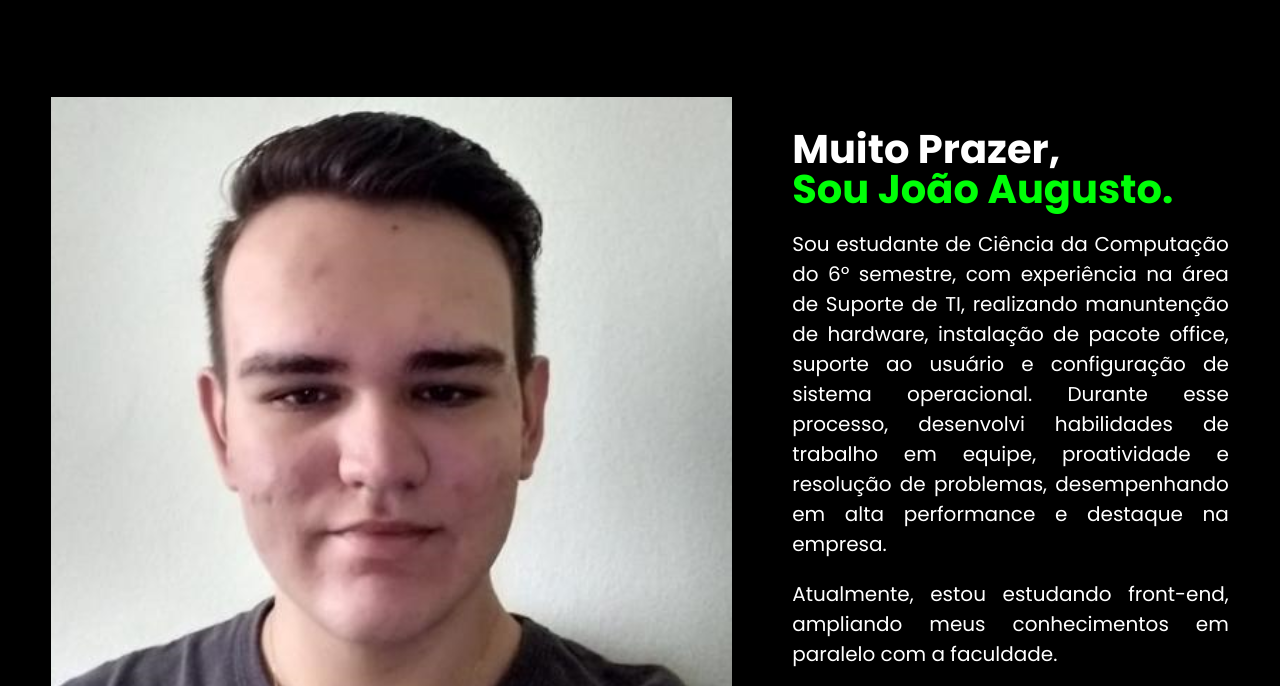
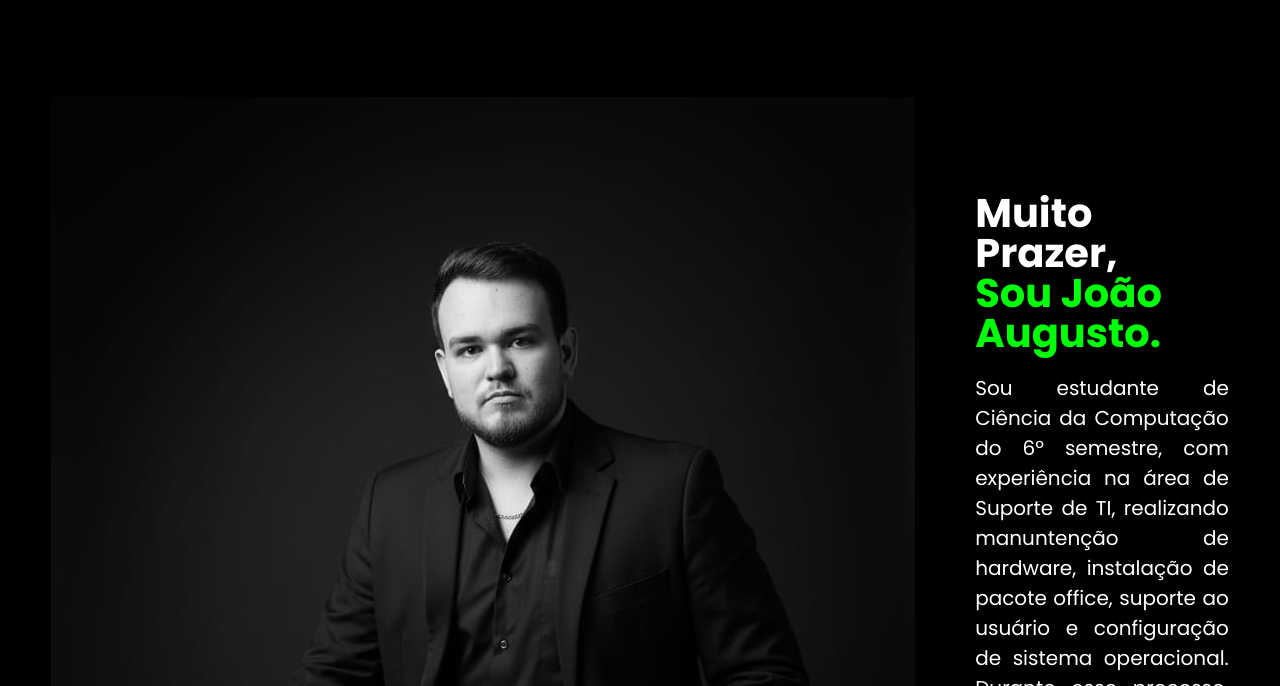
Before and after one commit to joaoa08/Portifolio-Joao-Augusto, a plain HTML site: page index.html in a window 1280 px wide. Shown: the part 1311-1997 px from the top of the page. Drawn offline with nearby package versions, Linux system fonts and the light colour scheme.

Commit message:
alteração da foto da seção sobre

```diff
--- a/index.html
+++ b/index.html
@@ -112,7 +112,7 @@
             <div class="interface">
                 <div class="flex">
                     <div class="img-sobre">
-                        <img src="Images/Foto Padrão.png" alt="Imagem sobre">
+                        <img src="Images/foto nova.jpg" alt="Imagem sobre">
                     </div><!--img-sobre-->
                     <div class="txt-sobre">
                         <h2>Muito Prazer, <span>Sou João Augusto.</span></h2>
```
Also changed, not shown: Images/foto nova.jpg (added).
